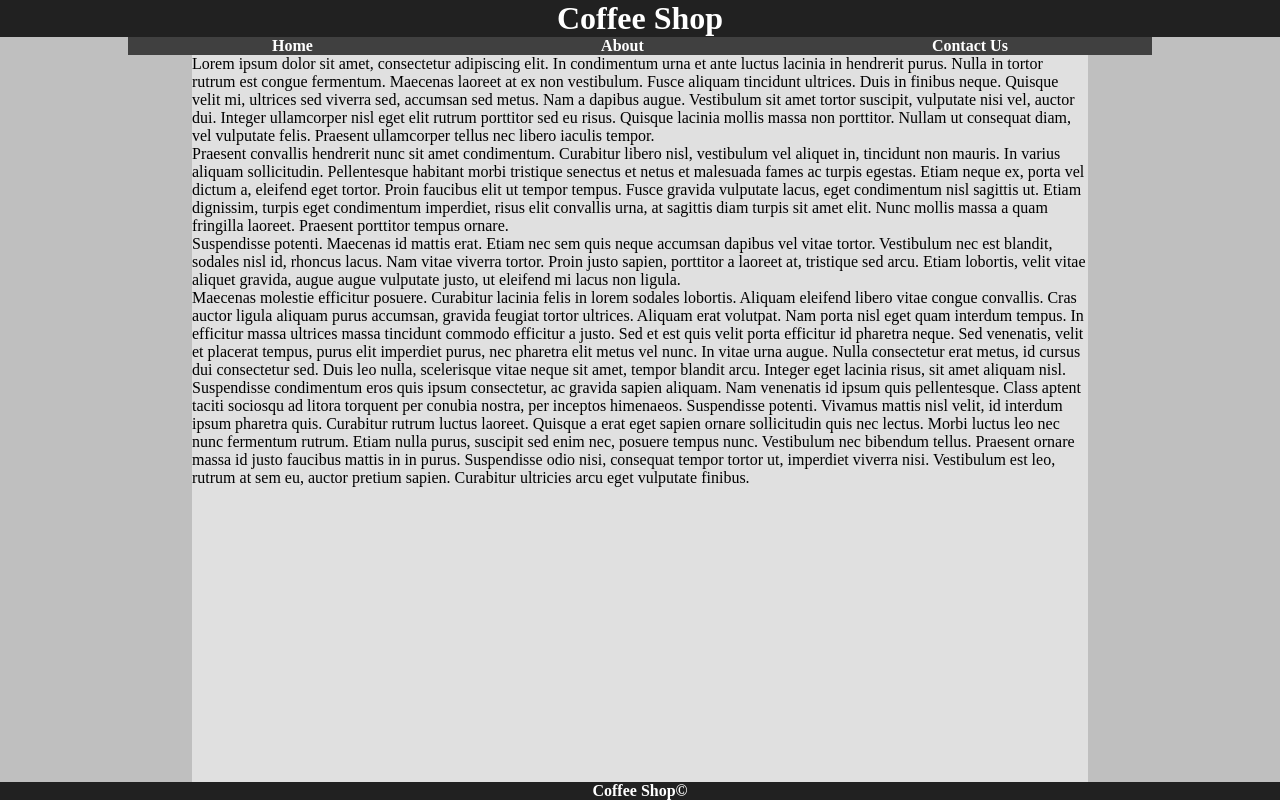
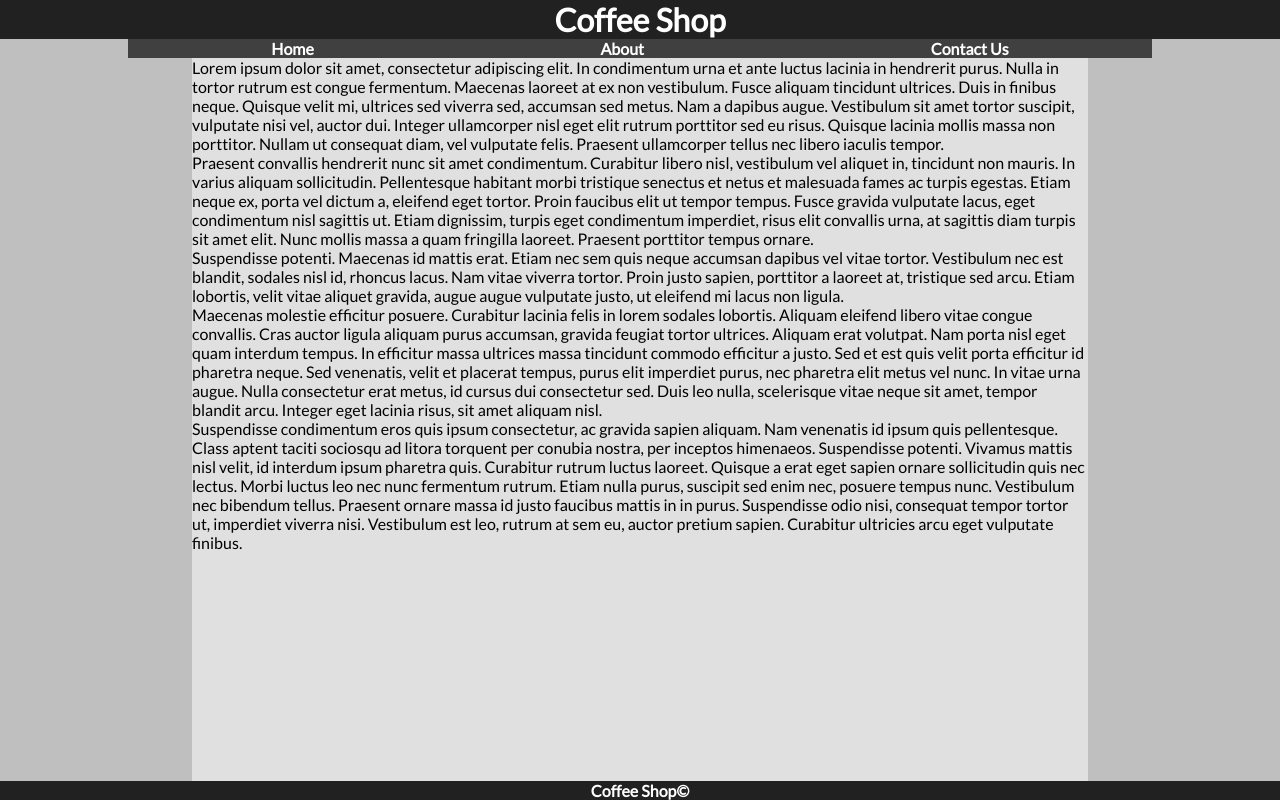
Before and after one commit to brodriguez8774/CS3500GroupProject, a PHP site: page / in a window 1280 px wide. Run offline with PHP 8.4, Linux system fonts and the light colour scheme.

Commit message:
Add much better fonts

```diff
--- a/WebSite/static/css/base.css
+++ b/WebSite/static/css/base.css
@@ -6,6 +6,7 @@ div, span, p, img, a {
   margin: 0;
   padding: 0;
   font-size: 100%;
+  font-family: 'Lato', 'Open Sans', sans-serif;
   vertical-align: baseline;
   border: 0; }
 
--- a/WebSite/static/css/sass/_reset.scss
+++ b/WebSite/static/css/sass/_reset.scss
@@ -11,6 +11,7 @@ div, span, p, img, a,
     padding: 0;
 
     font-size: 100%;
+    font-family: 'Lato', 'Open Sans', sans-serif;
 
     vertical-align: baseline;
     border: 0;
--- a/WebSite/templates/head.php
+++ b/WebSite/templates/head.php
@@ -8,4 +8,7 @@
   <link rel="shortcut icon" href="static/images/favicon.ico">
 
   <link rel="stylesheet" type="text/css" href="static/css/base.css">
+
+  <link href="https://fonts.googleapis.com/css?family=Lato" rel="stylesheet" type="text/css">
+  <link href="https://fonts.googleapis.com/css?family=Open+Sans" rel="stylesheet" type="text/css">
 </head>
```
